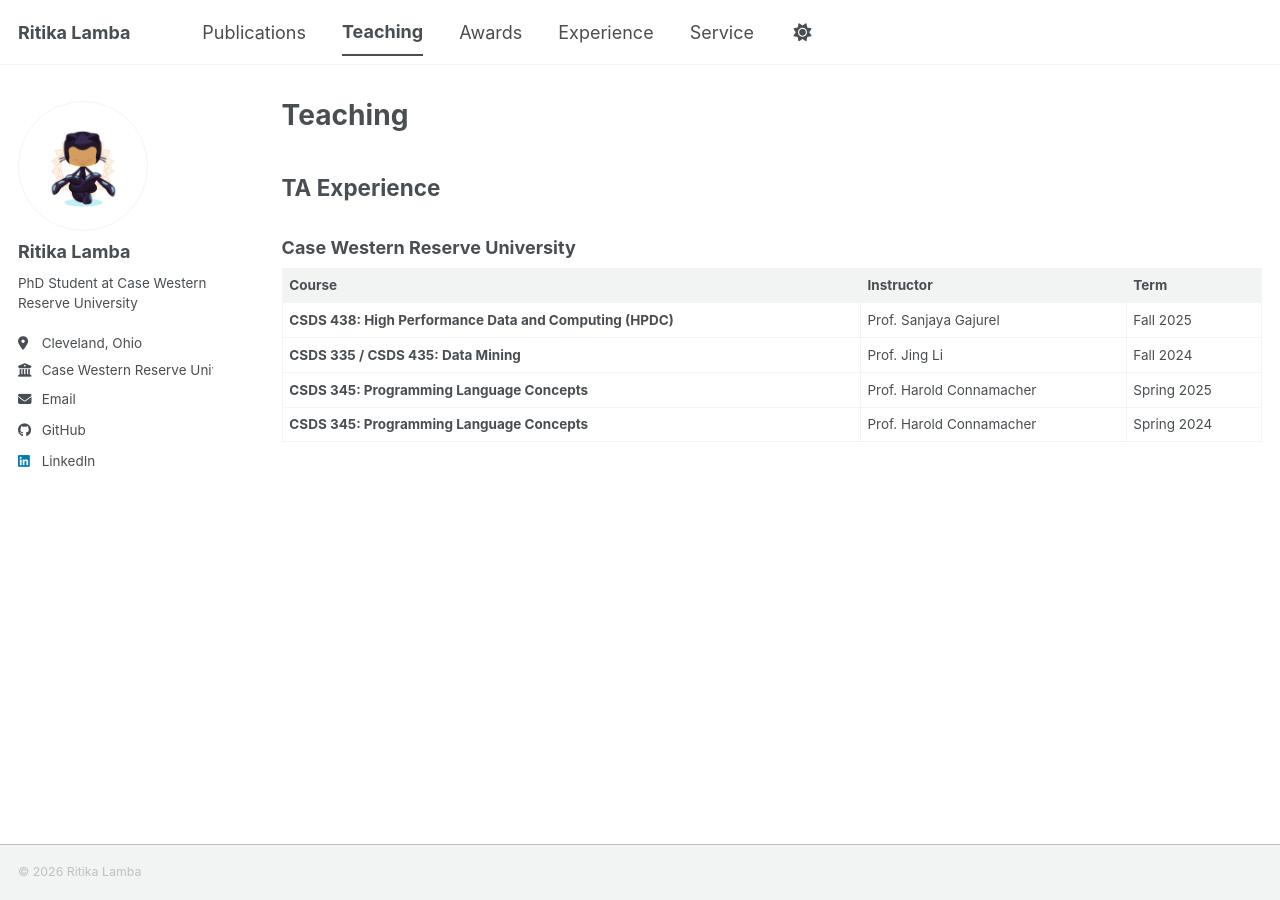
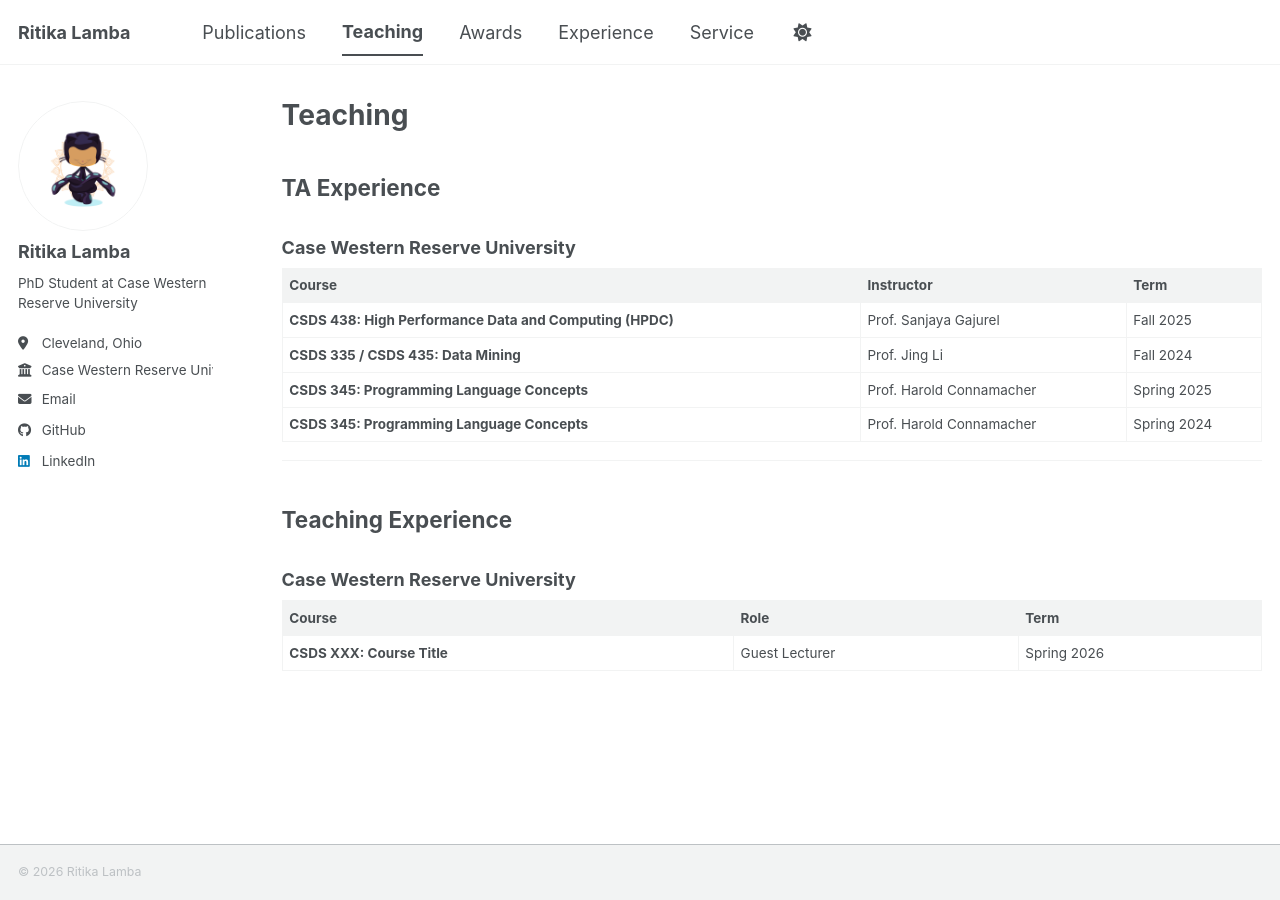
Before and after one commit to rxl895/Personal-Website, a Jekyll site: the page built from _pages/teaching.md, in a window 1280 px wide. Built offline with Jekyll 4.4.1, drawn with Linux system fonts in a browser that asks for light colours; a script bundle is joined from its source files by our own code; a style sheet for code colours, icons or effects is not loaded.

Commit message:
Add Teaching Experience section with demo content

```diff
--- a/_pages/teaching.md
+++ b/_pages/teaching.md
@@ -19,3 +19,13 @@ redirect_from:
 | **CSDS 335 / CSDS 435: Data Mining** | Prof. Jing Li | Fall 2024 |
 | **CSDS 345: Programming Language Concepts** | Prof. Harold Connamacher | Spring 2025 |
 | **CSDS 345: Programming Language Concepts** | Prof. Harold Connamacher | Spring 2024 |
+
+---
+
+## Teaching Experience
+
+### Case Western Reserve University
+
+| Course | Role | Term |
+|--------|------|------|
+| **CSDS XXX: Course Title** | Guest Lecturer | Spring 2026 |
```
